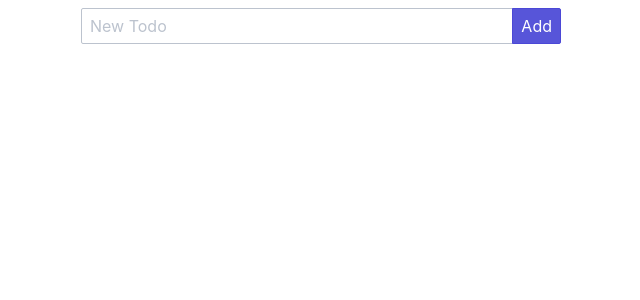
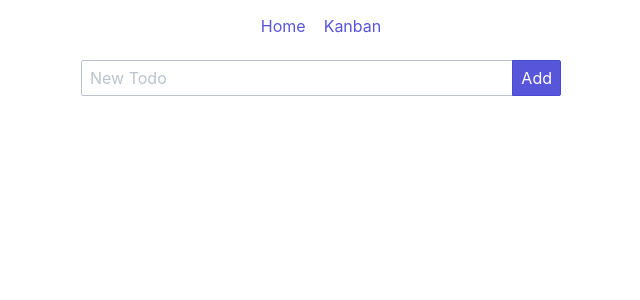
Before and after one commit to RoneiCarlos/todo, a Vue app: page / in a window 1280 px wide. Shown: the top 300 px of the page, without its empty margins (319-959 px from the left). Built offline with nearby package versions, Linux system fonts and the light colour scheme.

Commit message:
navbar work

```diff
--- a/src/App.vue
+++ b/src/App.vue
@@ -1,5 +1,15 @@
 <template>
   <div id="app">
-    <router-view />
+    <div class="container grid-lg">
+      <header class="navbar">
+        <section class="navbar-section"></section>
+        <section class="navbar-center py-2">
+          <router-link to="/" class="btn btn-link">Home</router-link>
+          <router-link to="/kanban" class="btn btn-link">Kanban</router-link>
+        </section>
+        <section class="navbar-section"></section>
+      </header>
+      <router-view />
+    </div>
   </div>
 </template>
--- a/src/router/index.js
+++ b/src/router/index.js
@@ -2,6 +2,7 @@ import Vue from 'vue'
 import Router from 'vue-router'
 
 import Home from '@/views/Home'
+import Kanban from '@/views/Kanban'
 
 Vue.use(Router)
 
@@ -10,6 +11,11 @@ const routes = [
         name: 'home',
         path: '/',
         component: Home
+    },
+    {
+        name: 'kanban',
+        path: '/kanban',
+        component: Kanban
     }
 ]
 
--- /dev/null
+++ b/src/views/Kanban.vue
@@ -0,0 +1,5 @@
+<template>
+    <div>
+
+    </div>
+</template>
```
